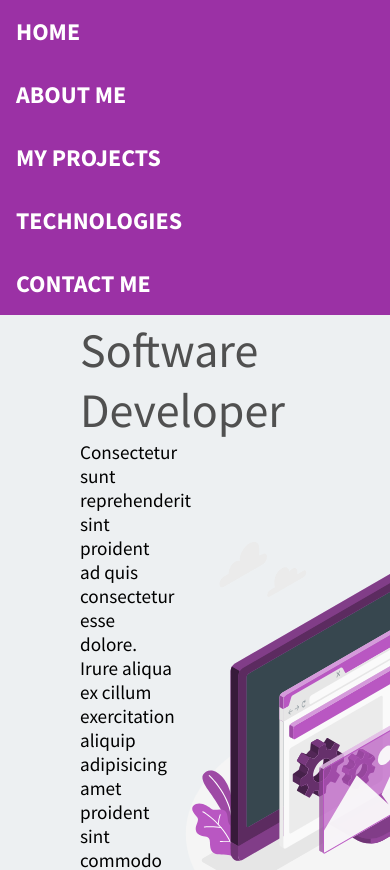
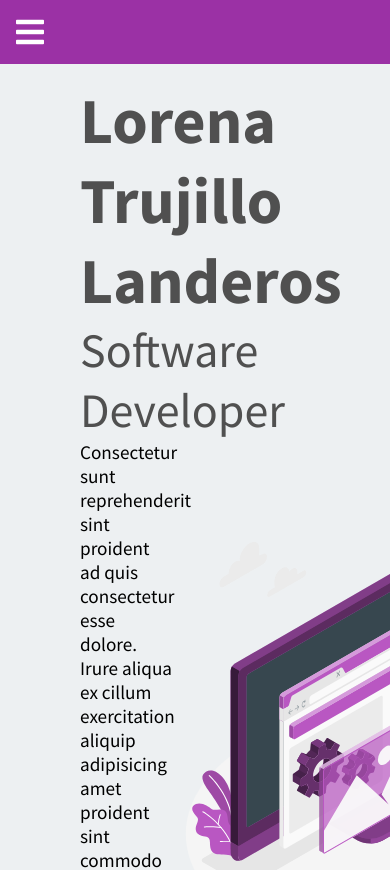
Before and after one commit to LorenitaTL/portfolio-lorena, a React (Create React App) app: page / in a window 390 px wide. Shown: the top 870 px of the page. Built offline with nearby package versions, Linux system fonts and the light colour scheme.

Commit message:
Navbar responsive

```diff
--- a/src/components/NavBar.js
+++ b/src/components/NavBar.js
@@ -1,34 +1,70 @@
-import React from "react";
+import React, { useState } from "react";
 import { Link } from "react-scroll";
 
 export const NavBar = () => {
+  const [showMenu, setShowMenu] = useState(false);
+  console.log(showMenu);
+
+  const handleShowMenu = () => setShowMenu(!showMenu);
   return (
     <nav className="navbar">
+      <div>
+        <div className="button-menu" onClick={handleShowMenu}>
+          <i className="fa fa-bars fa-2x" aria-hidden="true"></i>
+        </div>
+      </div>
+      <div className={`options ${showMenu ? "options" : "hide-options"}`}>
         <p>
-        <Link to="home" smooth={true} duration={1000}>
+          <Link
+            to="home"
+            smooth={true}
+            duration={1000}
+            onClick={handleShowMenu}
+          >
             Home
           </Link>
         </p>
         <p>
-        <Link to="about-me" smooth={true} duration={1000}>
+          <Link
+            to="about-me"
+            smooth={true}
+            duration={1000}
+            onClick={handleShowMenu}
+          >
             About me
           </Link>
         </p>
         <p>
-        <Link to="my-projects" smooth={true} duration={1000}>
+          <Link
+            to="my-projects"
+            smooth={true}
+            duration={1000}
+            onClick={handleShowMenu}
+          >
             My Projects
           </Link>
         </p>
         <p>
-        <Link to="technologies" smooth={true} duration={1000}>
+          <Link
+            to="technologies"
+            smooth={true}
+            duration={1000}
+            onClick={handleShowMenu}
+          >
             Technologies
           </Link>
         </p>
         <p>
-        <Link to="contact" smooth={true} duration={1000}>
+          <Link
+            to="contact"
+            smooth={true}
+            duration={1000}
+            onClick={handleShowMenu}
+          >
             Contact me
           </Link>
         </p>
+      </div>
     </nav>
   );
 };
--- a/src/scss/_variables.scss
+++ b/src/scss/_variables.scss
@@ -9,5 +9,5 @@ $background-grey: #edf0f2;
 
 /*Variables para los tamaños media query*/
 $smartphone: 480px;
-$tablet: 768px;
-$desktop: 1024px;
+$tablet: 600px;
+$desktop: 992px;
--- a/src/scss/components/_navbar.scss
+++ b/src/scss/components/_navbar.scss
@@ -3,17 +3,38 @@
   color: $white;
   display: flex;
   flex-direction: column;
-  justify-content: flex-end;
   position: fixed;
   width: 100%;
 
+  .options {
+    display: flex;
+    flex-direction: column;
+  }
   p {
     text-transform: uppercase;
     padding: 1rem;
     font-weight: 600;
     font-size: 1.5rem;
   }
-  @include smartphone() {
-    flex-direction: row;
+  .button-menu {
+    padding: 1rem 1rem 1rem 1rem;
+  }
+  .hide-options{
+    display: none;
   }
 }
+
+@include desktop() {
+  .navbar {
+    flex-direction: row;
+    justify-content: space-between;
+
+    .options {
+      display: flex;
+      flex-direction: row;
+    }
+    .button-menu {
+      display: none;
+    }
+  }
+}
```
Lines whose indentation alone changed are shown as unchanged.
